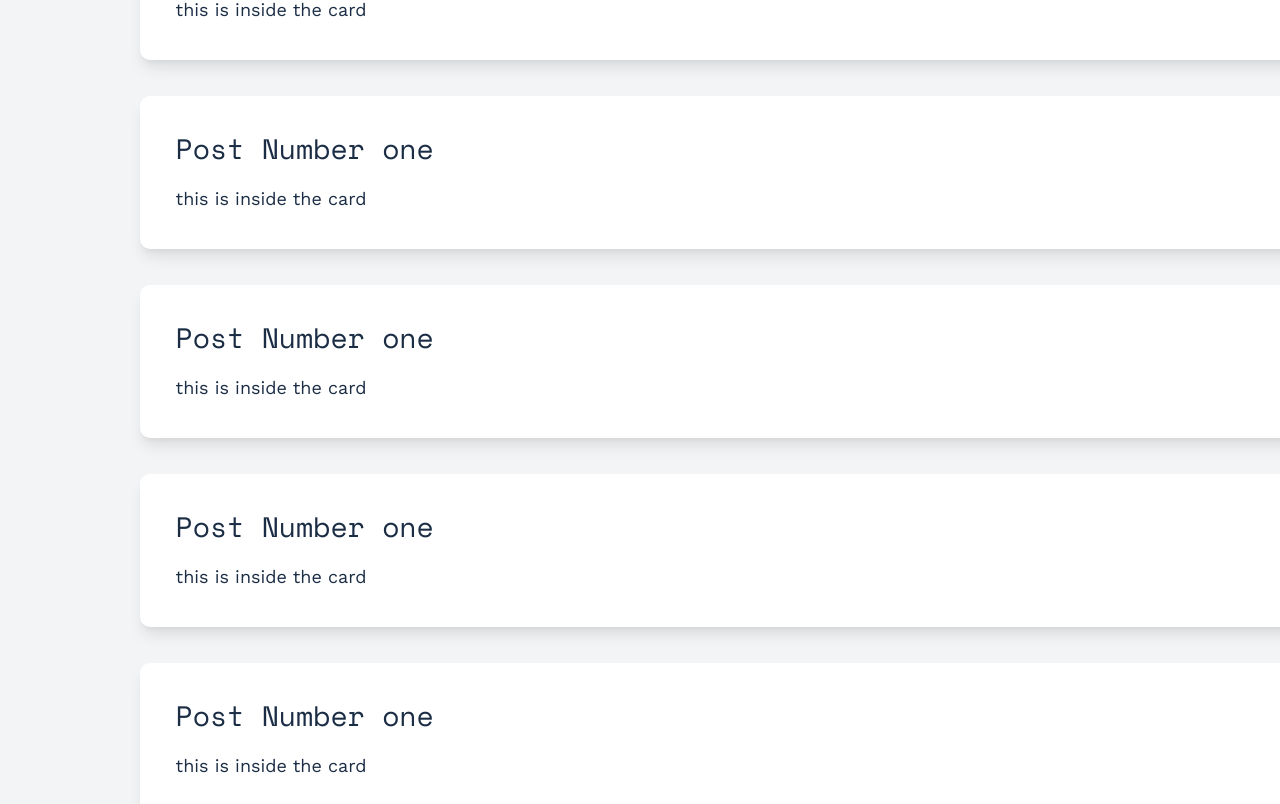
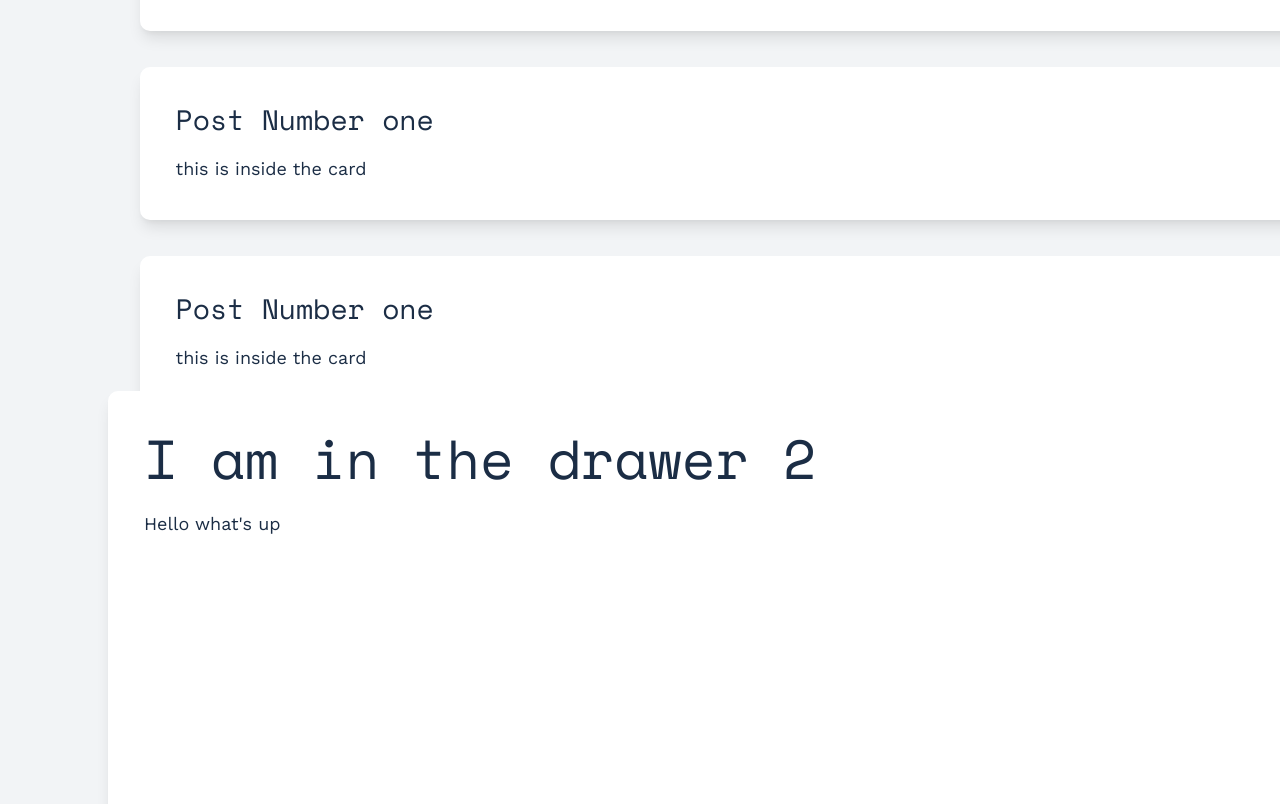
Before and after one commit to triatetarta/framer-motion-course-2, a React (Create React App) app: page /feed in a window 1280 px wide. Shown: the part 293-1097 px from the top of the page. Built offline with nearby package versions, Linux system fonts and the light colour scheme.

Commit message:
two way drawer

```diff
--- a/package.json
+++ b/package.json
@@ -8,9 +8,11 @@
     "@testing-library/jest-dom": "^5.12.0",
     "@testing-library/react": "^11.2.6",
     "@testing-library/user-event": "^12.8.3",
+    "@use-it/interval": "^1.0.0",
     "array-move": "^3.0.1",
     "framer-motion": "^4.1.11",
     "react": "^17.0.2",
+    "react-confetti": "^6.0.1",
     "react-dom": "^17.0.2",
     "react-router-dom": "^5.2.0",
     "react-scripts": "4.0.3",
--- a/src/App.js
+++ b/src/App.js
@@ -11,6 +11,7 @@ import Slide from './Slide';
 import { AnimatedRoutes, RouteTransition } from './AnimatedRoutes';
 
 import './styles.css';
+import Countdown from './Countdown';
 
 const App = () => {
   const [isToggled, setIsToggled] = useState(false);
@@ -67,6 +68,10 @@ const App = () => {
       <RouteTransition path='/login'>
         <LoginWindow />
       </RouteTransition>
+
+      <RouteTransition path='/countdown'>
+        <Countdown />
+      </RouteTransition>
     </div>
   );
 };
--- /dev/null
+++ b/src/Countdown.js
@@ -0,0 +1,37 @@
+import React, { useState } from 'react';
+import { motion, AnimatePresence } from 'framer-motion';
+import useInterval from '@use-it/interval';
+import Confetti from 'react-confetti';
+
+const Countdown = () => {
+  const [count, setCount] = useState(10);
+  const [isComplete, setIsComplete] = useState(false);
+
+  useInterval(() => {
+    setCount((prevCount) => {
+      if (prevCount > 0) {
+        return prevCount - 1;
+      }
+      setIsComplete(true);
+    });
+  }, 1000);
+
+  return (
+    <div className='countdown'>
+      {isComplete && <Confetti />}
+      <AnimatePresence>
+        <motion.h2
+          exit={{ y: 20, opacity: 0, position: 'absolute' }}
+          initial={{ y: -20, opacity: 0 }}
+          animate={{ y: 0, opacity: 1 }}
+          key={'countdown' + count}
+          className='h2'
+        >
+          {count}
+        </motion.h2>
+      </AnimatePresence>
+    </div>
+  );
+};
+
+export default Countdown;
--- /dev/null
+++ b/src/Drawer2.js
@@ -0,0 +1,42 @@
+import React, { useState } from 'react';
+import { motion, AnimatePresence } from 'framer-motion';
+
+const DrawerTwo = ({ children }) => {
+  const [isActive, setIsActive] = useState(false);
+  return (
+    <>
+      <motion.div
+        style={{
+          pointerEvents: isActive ? 'all' : 'none',
+        }}
+        drag='y'
+        dragConstraints={{ top: 0, bottom: 0 }}
+        onDragEnd={(_, info) => {
+          if (info.offset.y > 300) setIsActive(false);
+          if (info.offset.y < -300) setIsActive(true);
+        }}
+        className='drawer-wrapper'
+      >
+        <motion.div
+          style={{
+            pointerEvents: 'all',
+          }}
+          animate={{ opacity: 1, y: isActive ? 0 : '80vh' }}
+          transition={{ damping: 25, type: 'spring' }}
+        >
+          <div className='drawer'>{children}</div>
+        </motion.div>
+      </motion.div>
+      <motion.div
+        style={{
+          pointerEvents: isActive ? 'all' : 'none',
+        }}
+        className='drawer--background'
+        onClick={() => setIsActive(false)}
+        animate={{ opacity: isActive ? 1 : 0 }}
+      />
+    </>
+  );
+};
+
+export default DrawerTwo;
--- a/src/Feed.js
+++ b/src/Feed.js
@@ -1,5 +1,6 @@
 import React, { useState } from 'react';
 import Drawer from './Drawer';
+import DrawerTwo from './Drawer2';
 
 const posts = [0, 1, 2, 3, 4, 5, 6, 7, 8];
 
@@ -8,16 +9,20 @@ const Feed = () => {
 
   return (
     <div className='App'>
-
-
       <div className='layout'>
         <h3>Blog Posts</h3>
-        <button onClick={() => setIsActive(true)}>Open Drawer</button>
+        {/* <button onClick={() => setIsActive(true)}>Open Drawer</button> */}
 
-        <Drawer isActive={isActive} setIsActive={setIsActive}>
+        {/* <Drawer isActive={isActive} setIsActive={setIsActive}>
           <h1>I am in the drawer</h1>
           <p>Hello what's up</p>
-        </Drawer>
+        </Drawer> */}
+
+        <DrawerTwo>
+          <h1>I am in the drawer 2</h1>
+          <p>Hello what's up</p>
+        </DrawerTwo>
+
         {posts.map((post) => (
           <div className='card' key={post}>
             <h4>Post Number one</h4>
--- a/src/styles.css
+++ b/src/styles.css
@@ -395,7 +395,7 @@ tbody tr:last-child {
   left: 0;
   bottom: 0;
 }
-/* .modal {
+.modal {
   position: fixed;
   top: 0;
   left: 0;
@@ -404,7 +404,7 @@ tbody tr:last-child {
   display: flex;
   justify-content: center;
   align-items: center;
-} */
+}
 
 .loading {
   position: fixed;
@@ -419,7 +419,7 @@ tbody tr:last-child {
   justify-content: center;
   flex-direction: column;
 }
-
+/*
 .modal {
   position: fixed;
   width: 100%;
@@ -431,11 +431,27 @@ tbody tr:last-child {
   justify-content: center;
   flex-grow: 1;
   pointer-events: none;
-}
+} */
 
-.modal .card {
+/* .modal .card {
   pointer-events: all;
   flex: 1;
   max-width: 500px;
   align-self: flex-start;
+} */
+
+.countdown {
+  font-family: sans-serif;
+  text-align: center;
+  display: flex;
+  justify-content: center;
+  align-items: center;
+  height: 100vh;
+  background: #111;
+  color: #fff;
 }
+
+.countdown .h2 {
+  font-size: 6rem;
+  margin: 0;
+}
```
Also changed, not shown: 1 other file (tests, documents, lock files or other folders).
